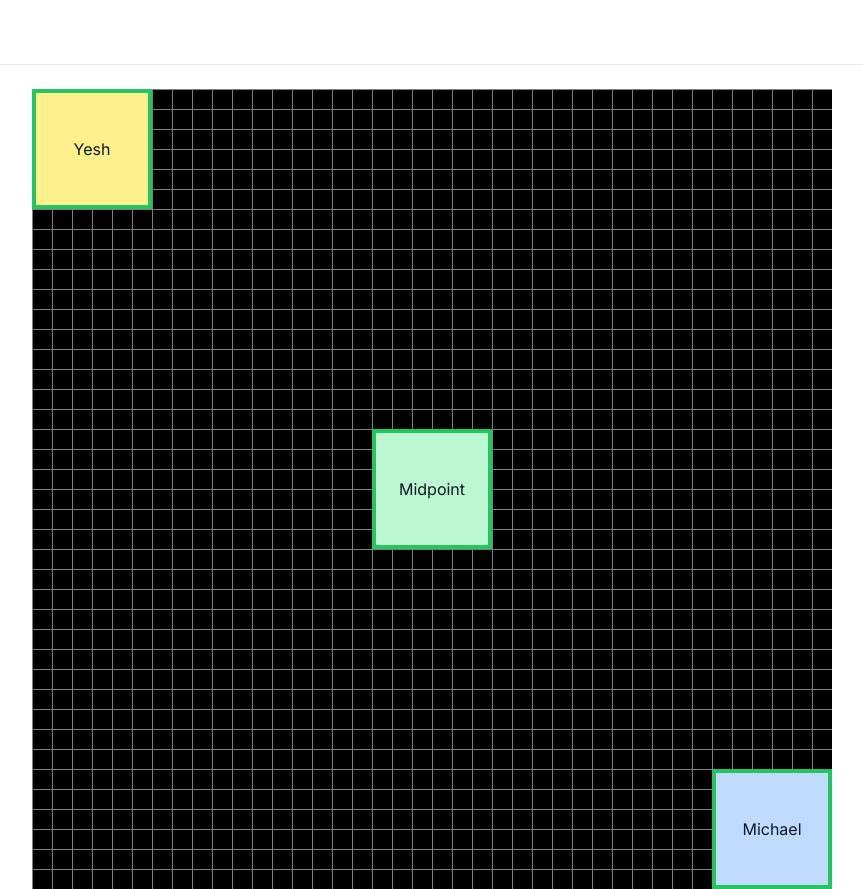
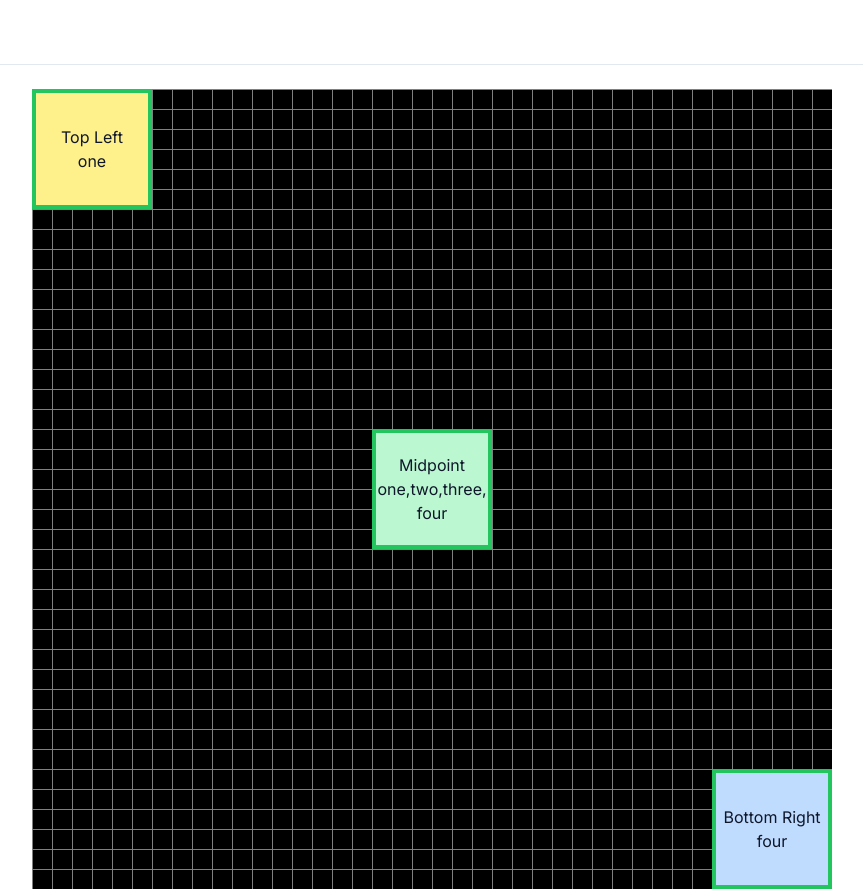
Before and after one commit to mklepac90/next-tailwind-base, a Next.js app: page /grid in a window 1280 px wide. Shown: the whole page, without its empty margins (208-1071 px from the left). Built offline with nearby package versions, Linux system fonts and the light colour scheme.

Commit message:
categorize notes based on placement

```diff
--- a/src/components/Draggable.tsx
+++ b/src/components/Draggable.tsx
@@ -5,6 +5,7 @@ import { CSS } from '@dnd-kit/utilities';
 type DraggableProps = {
   id: string,
   content: string,
+  categories: string[],
   color: string,
   gridSize: number,
   sizeMultiplier: number,
@@ -14,7 +15,7 @@ type DraggableProps = {
   }
 }
 
-const Draggable = ({ id, content, color, pos, gridSize, sizeMultiplier }: DraggableProps) => {
+const Draggable = ({ id, content, categories, color, gridSize, sizeMultiplier, pos }: DraggableProps) => {
   const {
     attributes,
     isDragging,
@@ -44,6 +45,12 @@ const Draggable = ({ id, content, color, pos, gridSize, sizeMultiplier }: Dragga
       {...listeners}
     >
       {content}
+
+      <br />
+
+      <span className="break-words">
+      {categories.join(',')}
+      </span>
     </button>
   );
 }
--- a/src/pages/grid.tsx
+++ b/src/pages/grid.tsx
@@ -5,13 +5,15 @@ import { useMemo, useState } from "react";
 import { createSnapModifier, restrictToParentElement } from '@dnd-kit/modifiers';
 
 const DROP_ID = 'grid';
-const GRID_DIMENSIONS = 800;
+const GRID_DIMENSIONS = 800; // grid h & w
+const QUADRANTS = {one: 'one', two: 'two', three: 'three', four: 'four'};
 const GRID_SIZE = 20; // size of each square within a grid
-const NOTE_SIZE_MULTIPLIER = 6;
+const NOTE_SIZE_MULTIPLIER = 6; // how many squares is note h & w
 
 type Note = {
   _id: string,
   content: string,
+  categories: string[],
   color: string,
   position: {
     x: number,
@@ -22,7 +24,8 @@ type Note = {
 const notesData: Note[] = [
   {
     _id: "1",
-    content: "Yesh",
+    content: "Top Left",
+    categories: ['one'],
     color: 'bg-yellow-200',
     position: {
       x: 0,
@@ -31,7 +34,8 @@ const notesData: Note[] = [
   },
   {
     _id: "2",
-    content: "Michael",
+    content: "Bottom Right",
+    categories: ['four'],
     color: 'bg-blue-200',
     position: {
       x: GRID_DIMENSIONS - (GRID_SIZE * NOTE_SIZE_MULTIPLIER),
@@ -41,6 +45,7 @@ const notesData: Note[] = [
   {
     _id: "3",
     content: "Midpoint",
+    categories: ['one', 'two', 'three', 'four'],
     color: 'bg-green-200',
     position: {
       x: (GRID_DIMENSIONS - (GRID_SIZE * NOTE_SIZE_MULTIPLIER)) / 2,
@@ -48,6 +53,35 @@ const notesData: Note[] = [
     }
   }
 ];
+
+const categorizeNote = (note: Note) => {
+  const categories: string[] = [];
+  const axes = GRID_DIMENSIONS / 2;
+  const {x, y} = note.position;
+  const offset = GRID_SIZE * NOTE_SIZE_MULTIPLIER;
+
+  const coords: [number, number][] = [[x, y], [x + offset , y], [x , y + offset], [x + offset, y + offset]];
+
+  coords.forEach(coord => {
+    if (coord[0] < axes && coord[1] < axes) {
+      categories.push(QUADRANTS.one);
+    };
+
+    if (coord[0] > axes && coord[1] < axes) {
+      categories.push(QUADRANTS.two);
+    };
+
+    if (coord[0] < axes && coord[1] > axes) {
+      categories.push(QUADRANTS.three);
+    };
+
+    if (coord[0] > axes && coord[1] > axes) {
+      categories.push(QUADRANTS.four);
+    };
+  })
+
+  return [...new Set(categories)];
+};
 
 export default function Grid() {
   const [notes, setNotes] = useState(notesData);
@@ -60,6 +94,7 @@ export default function Grid() {
 
     note.position.x += x;
     note.position.y += y;
+    note.categories = categorizeNote(note);
 
     const notesPositioned = notes.map((n) => {
       if (n._id === note._id) return note;
@@ -81,7 +116,7 @@ export default function Grid() {
       <Droppable id={DROP_ID} gridSize={GRID_SIZE}>
         {
           notes.map((note) => (
-            <Draggable key={note._id} id={note._id} gridSize={GRID_SIZE} sizeMultiplier={NOTE_SIZE_MULTIPLIER} content={note.content} color={note.color} pos={note.position} />
+            <Draggable key={note._id} id={note._id} gridSize={GRID_SIZE} sizeMultiplier={NOTE_SIZE_MULTIPLIER} content={note.content} color={note.color} pos={note.position} categories={note.categories} />
           ))
         }
       </Droppable>
```
